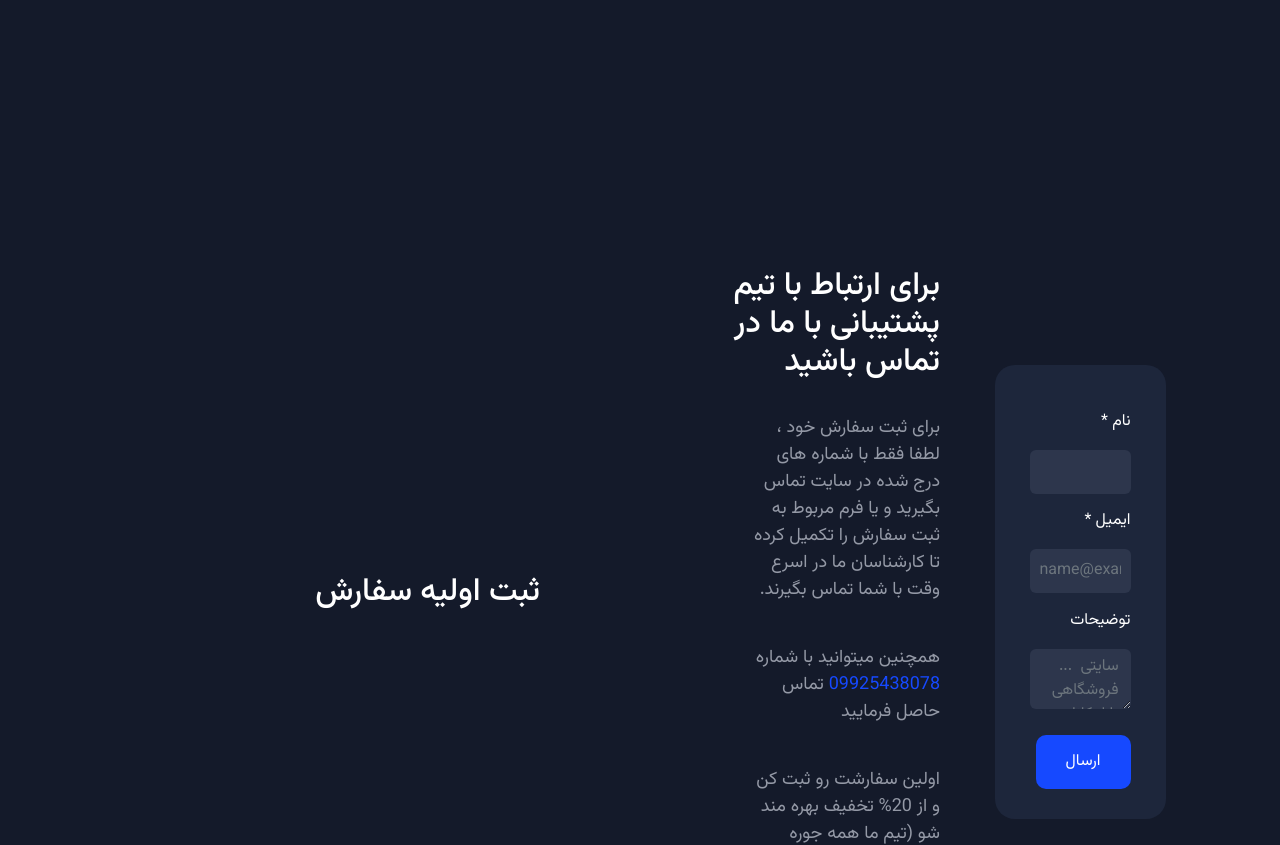
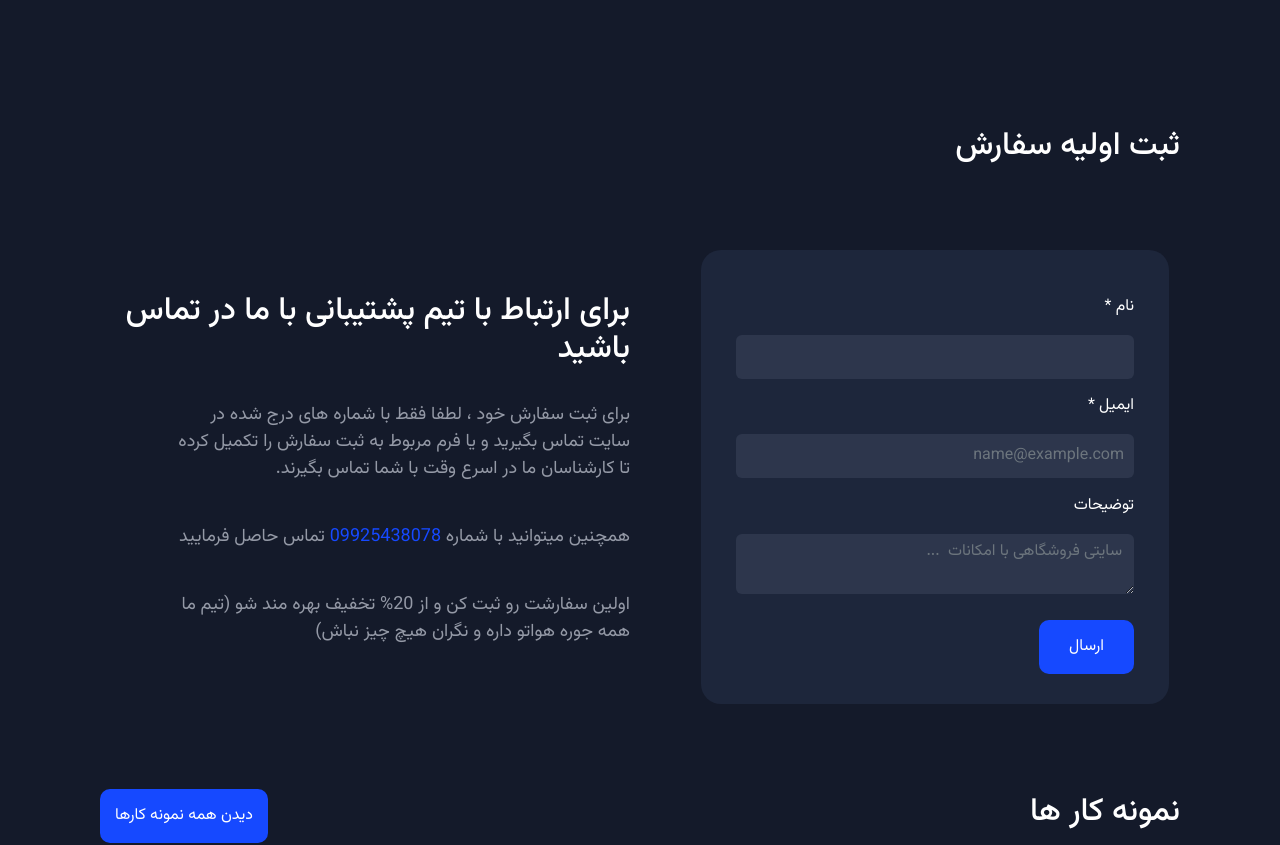
Before and after one commit to Amiraliansaripour/PerfectCodeNew, a React (Create React App) app: page / in a window 1280 px wide. Shown: the part 1980-2825 px from the top of the page. Built offline with nearby package versions, Linux system fonts and the light colour scheme.

Commit message:
Rename className

```diff
--- a/src/components/Contact/Contact.css
+++ b/src/components/Contact/Contact.css
@@ -96,7 +96,7 @@
 }
 
 
-.contact-social-icons{
+.contact-social{
     display: flex;
     align-items: center;
     flex-direction: row-reverse;
@@ -104,7 +104,7 @@
     color: #fff;
 }
 
-.contact-social-icons a i{
+.contact-social a i{
     font-size: 25px;
     background-color: #1649ff;
     color: #fff;
--- a/src/components/Contact/Contact.jsx
+++ b/src/components/Contact/Contact.jsx
@@ -34,7 +34,7 @@ const Contact = () => {
                     <i className="fa fa-instagram"></i> <a>ارتباط در اینستاگرام</a>
                 </div>
 
-                <div className="contact-social-icons">
+                <div className="contact-social">
                     <a href="">
                         <i className="fa fa-instagram"></i>
                     </a>
--- a/src/components/Home/OrderForm/OrderForm.css
+++ b/src/components/Home/OrderForm/OrderForm.css
@@ -1,4 +1,4 @@
-.contact {
+.order-containar {
     width: 100%;
     height: auto;
     display: flex;
@@ -7,7 +7,7 @@
     color: #fff;
 }
 
-.contact>h2 {
+.order-containar>h2 {
     padding: 0 100px 0 0;
 }
 
--- a/src/components/Home/OrderForm/OrderForm.jsx
+++ b/src/components/Home/OrderForm/OrderForm.jsx
@@ -2,7 +2,7 @@ import React from 'react'
 import './OrderForm.css'
 const OrderForm = () => {
     return (
-        <section className="contact">
+        <section className="order-containar">
             <h2 className='text-end w-100 mb-lg-0 mb-5'>ثبت اولیه سفارش</h2>
             <section className="contact-form">
                 <div className="order-form">
```
